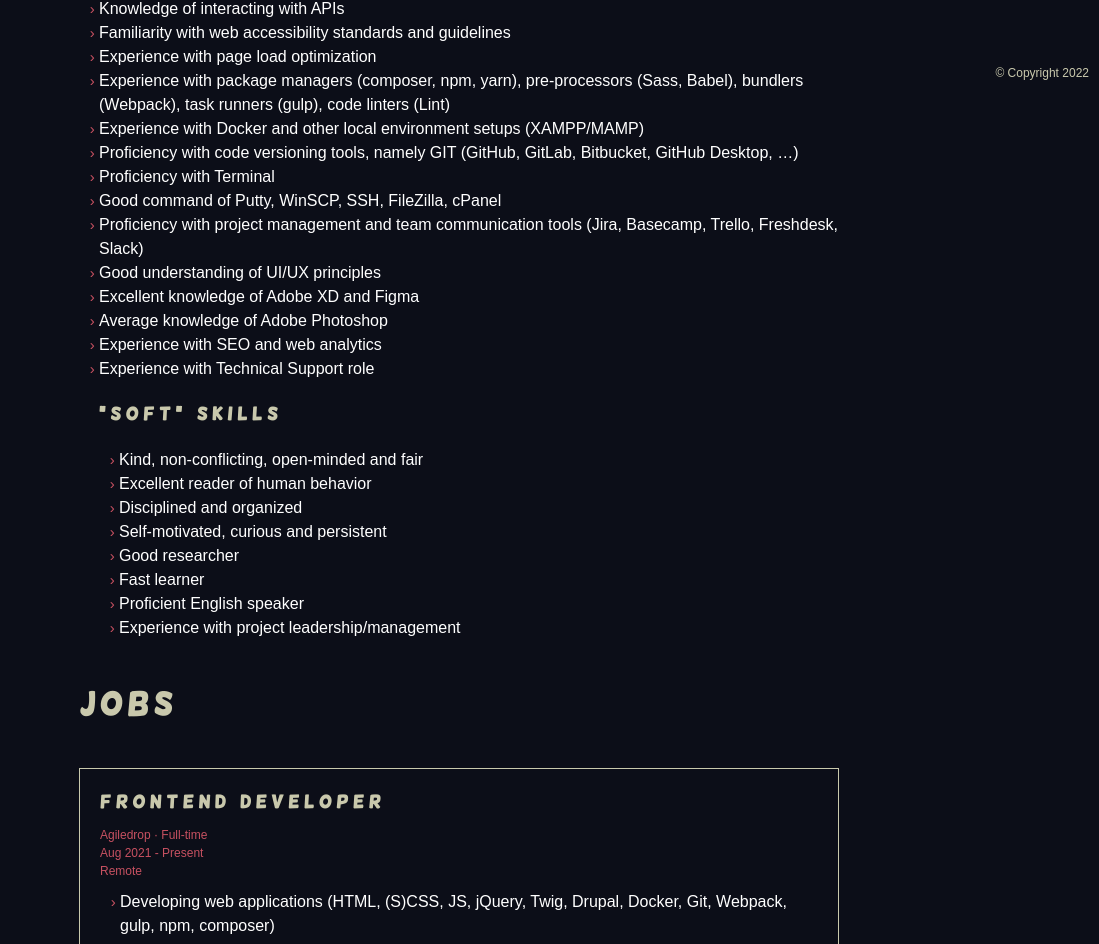
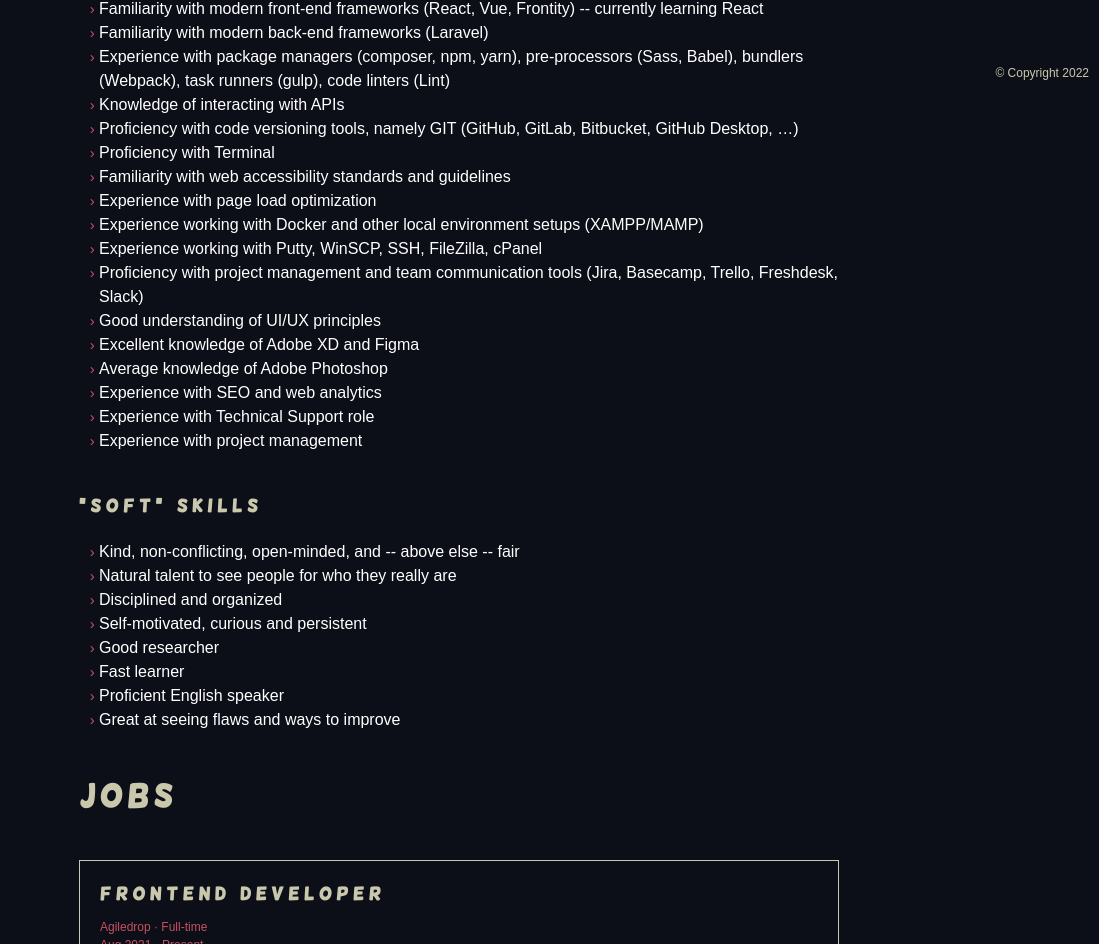
Before and after one commit to thedude23/tim-koprivnik-portfolio, a website: page about.html in a window 1280 px wide. Shown: the part 708-1652 px from the top of the page, 181-1280 px from the left. Drawn offline with Linux system fonts and the light colour scheme; a web font is replaced by a local one.

Commit message:
Update bio and frontpage content

```diff
--- a/about.html
+++ b/about.html
@@ -45,7 +45,9 @@
 
     <section class="about">
       <h2 class="section__title">About me</h2>
-      <p>I'm an open-minded ape in search of a peaceful, intentional, and unstressed life, who likes to learn new things, self-improve, read, watch docuseries, do sports, travel and meet unique people. Two things I cannot live without are chill music and the feeling of not being stuck. One of my idealistic life goals is to witness a world where money (or materialistic shit in general) wouldn't be the primary goal of it all and exploitation not an everyday human relation. Above all else, I try to be fair and empathetic, and I expect the same thing from anyone else. In the end, I'm like Newton's 3rd law -- I give what I get.</p>
+      <p>I'm an open-minded averagely-dressed ape in search of a peaceful, intentional, and unstressed life, who likes to learn new things, self-improve, read, watch (docu)series, do sports, travel, and meet unique people. Two things I cannot live without are chill music and the feeling of not being stuck. One of my idealistic life goals is to witness a world where money (or materialistic bs in general) wouldn't be the primary goal of it all, and exploitation not an everyday human relation. Above all else, I try to be fair and empathetic, and I expect the same from anyone else. In the end, I'm like Newton's 3rd law -- I give what I get.</p>
+      <br />
+      <p>Judging your own skills and knowledge is a bit biased, but here we go.</p>
 
       <h4>"Hard" skills</h4>
       <ul>
@@ -57,31 +59,33 @@
         <li>Experience in using and understanding CMS concepts in general</li>
         <li>Familiarity with modern front-end frameworks (React, Vue, Frontity) -- currently learning React</li>
         <li>Familiarity with modern back-end frameworks (Laravel)</li>
+        <li>Experience with package managers (composer, npm, yarn), pre-processors (Sass, Babel), bundlers (Webpack), task runners (gulp), code linters (Lint)</li>
         <li>Knowledge of interacting with APIs</li>
+        <li>Proficiency with code versioning tools, namely GIT (GitHub, GitLab, Bitbucket, GitHub Desktop, …)</li>
+        <li>Proficiency with Terminal</li>
         <li>Familiarity with web accessibility standards and guidelines</li>
         <li>Experience with page load optimization</li>
-        <li>Experience with package managers (composer, npm, yarn), pre-processors (Sass, Babel), bundlers (Webpack), task runners (gulp), code linters (Lint)</li>
-        <li>Experience with Docker and other local environment setups (XAMPP/MAMP)</li>
-        <li>Proficiency with code versioning tools, namely GIT (GitHub, GitLab, Bitbucket, GitHub Desktop, …)</li>
-        <li>Proficiency with Terminal</li>
-        <li>Good command of Putty, WinSCP, SSH, FileZilla, cPanel</li>
+        <li>Experience working with Docker and other local environment setups (XAMPP/MAMP)</li>
+        <li>Experience working with Putty, WinSCP, SSH, FileZilla, cPanel</li>
         <li>Proficiency with project management and team communication tools (Jira, Basecamp, Trello, Freshdesk, Slack)</li>
         <li>Good understanding of UI/UX principles</li>
         <li>Excellent knowledge of Adobe XD and Figma</li>
         <li>Average knowledge of Adobe Photoshop</li>
         <li>Experience with SEO and web analytics</li>
         <li>Experience with Technical Support role</li>
+        <li>Experience with project management</li>
+      </ul>
 
       <h4>"Soft" skills</h4>
       <ul>
-        <li>Kind, non-conﬂicting, open-minded and fair</li>
-        <li>Excellent reader of human behavior</li>
+        <li>Kind, non-conﬂicting, open-minded, and -- above else -- fair</li>
+        <li>Natural talent to see people for who they really are</li>
         <li>Disciplined and organized</li>
         <li>Self-motivated, curious and persistent</li>
         <li>Good researcher</li>
         <li>Fast learner</li>
         <li>Proficient English speaker</li>
-        <li>Experience with project leadership/management</li>
+        <li>Great at seeing flaws and ways to improve</li>
       </ul>
     </section>
 
@@ -96,7 +100,7 @@
           <p>Remote</p>
         </div>
         <ul>
-          <li>Developing web applications (HTML, (S)CSS, JS, jQuery, Twig, Drupal, Docker, Git, Webpack, gulp, npm, composer)</li>
+          <li>Developing & maintaining websites and web applications (HTML, (S)CSS, JS, jQuery, Twig, Drupal, Docker, Git, Webpack, gulp, npm, composer)</li>
         </ul>
       </article>
 
```
Also changed, not shown: index.html (+1 -1 lines).
